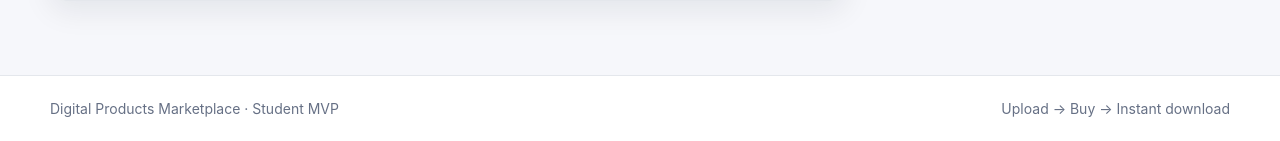
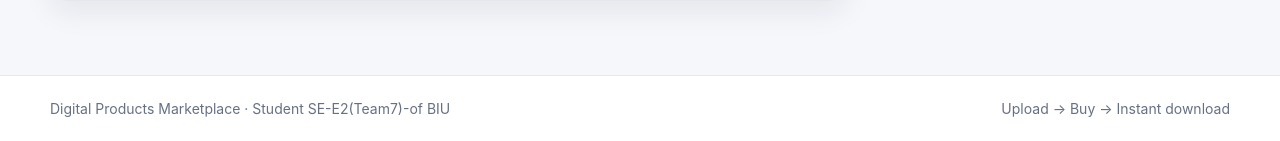
Before and after one commit to MCSThyCoding/DigitalProduct-Marketing-System, a Node project: template views/checkout.ejs in a window 1280 px wide. Shown: the part 686-827 px from the top of the page. Run offline with Node 20 templates, Linux system fonts and the light colour scheme; the template is opened without the code that fills it, so the values that code supplies are empty.

Commit message:
last updated

```diff
--- a/views/partials/footer.ejs
+++ b/views/partials/footer.ejs
@@ -1,7 +1,7 @@
 </main>
 <footer class="site-footer">
   <div class="container">
-    <span>Digital Products Marketplace · Student MVP</span>
+    <span>Digital Products Marketplace · Student SE-E2(Team7)-of BIU</span>
     <span>Upload → Buy → Instant download</span>
   </div>
 </footer>
```
